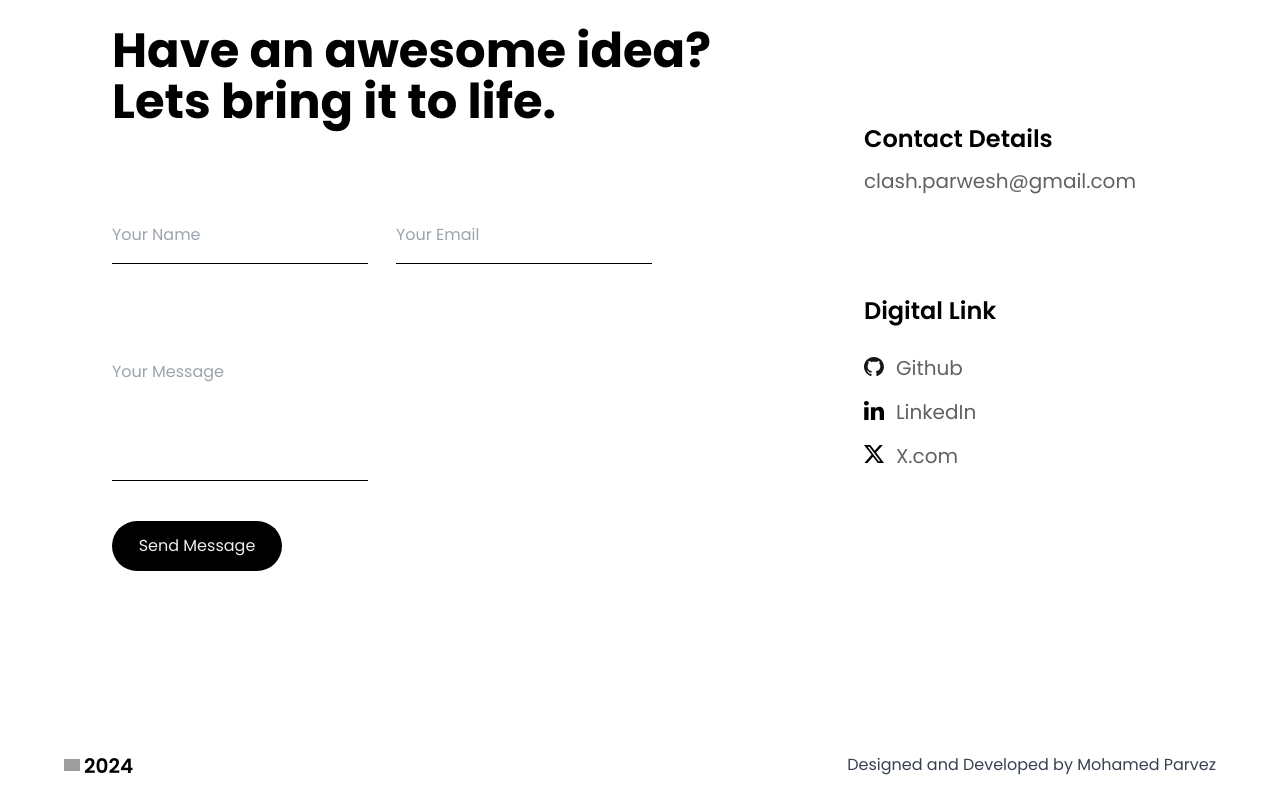
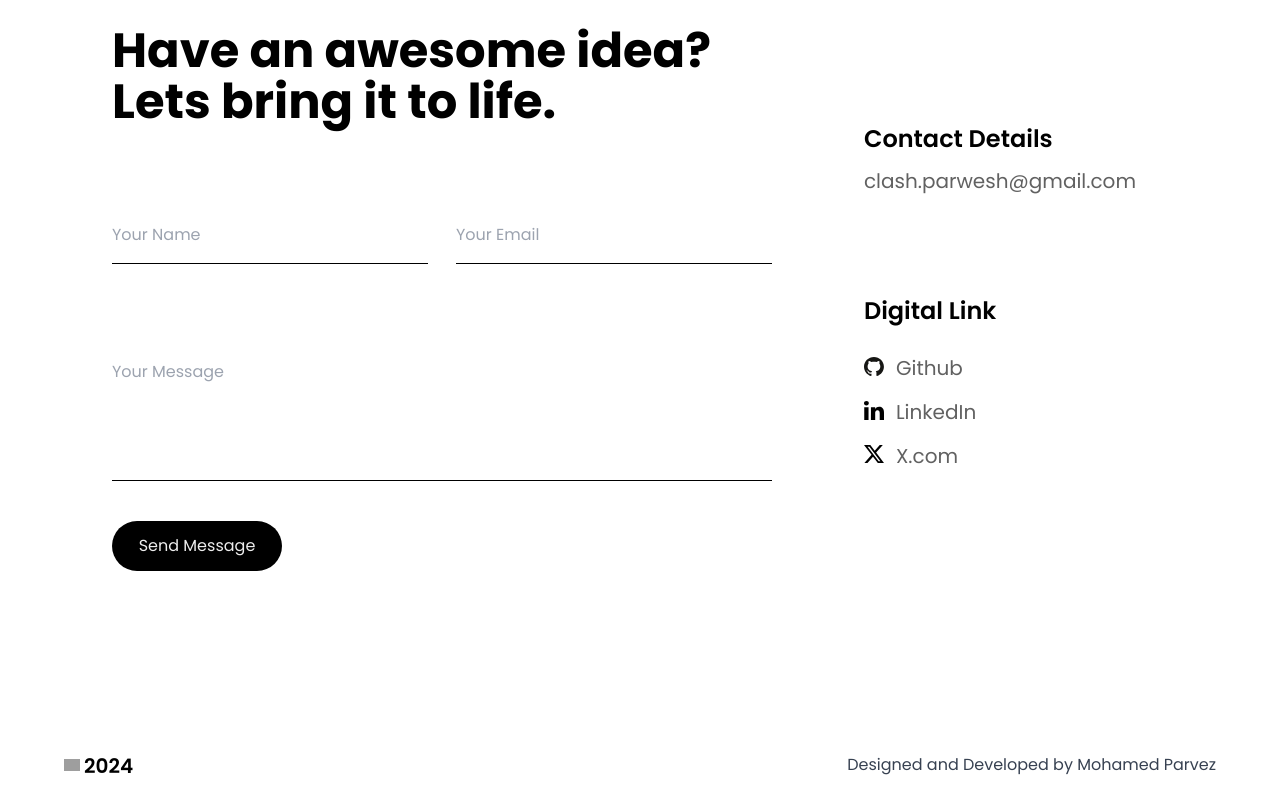
Before and after one commit to Mohamed-Parvez/parvez, a Next.js app: page / in a window 1280 px wide. Shown: the part 4109-4909 px from the top of the page. Built offline with nearby package versions, Linux system fonts and the light colour scheme; grey boxes are pictures that could not be loaded.

Commit message:
updated contact comment width

```diff
--- a/components/forms/Contact.tsx
+++ b/components/forms/Contact.tsx
@@ -17,7 +17,7 @@ const Contact = () => {
       </div>
       <div className="md:flex-between mt-5 max-w-[1024px] gap-5">
         <div>
-          <div className="flex-start mx-auto max-w-[1024px] flex-col space-y-10 md:space-y-20 2xl:mx-auto ">
+          <div className="flex-start mx-auto  max-w-[1024px] flex-col space-y-10 md:space-y-20 2xl:mx-auto ">
             <div className="flex w-full max-w-[1060px] items-start justify-between">
               <div className="max-w-[660px]">
                 <p className="heading3 md:heading3 lg:heading2 text-black">
@@ -26,24 +26,24 @@ const Contact = () => {
               </div>
             </div>
 
-            <form className="xs:flex-between gap-4 xs:space-x-3">
+            <form className="xs:flex-between w-full max-w-[736px] gap-4 xs:space-x-3">
               <input
                 type="text"
                 placeholder="Your Name"
-                className="w-full max-w-64 border-b border-b-black py-4 text-start"
+                className="w-full max-w-[356px] border-b border-b-black py-4 text-start"
               />
               <input
                 type="text"
                 placeholder="Your Email"
-                className="w-full max-w-64 border-b border-b-black py-4 text-start"
+                className="w-full max-w-[356px] border-b border-b-black py-4 text-start"
               />
             </form>
 
-            <form className="flex-between space-y-10">
+            <form className="flex-between w-full max-w-[744px] space-y-10">
               <input
                 type="text"
                 placeholder="Your Message"
-                className="w-full max-w-64 border-b border-b-black py-4 pb-24 text-start"
+                className="w-full max-w-[744px] border-b border-b-black py-4 pb-24 text-start"
               />
             </form>
           </div>
```
